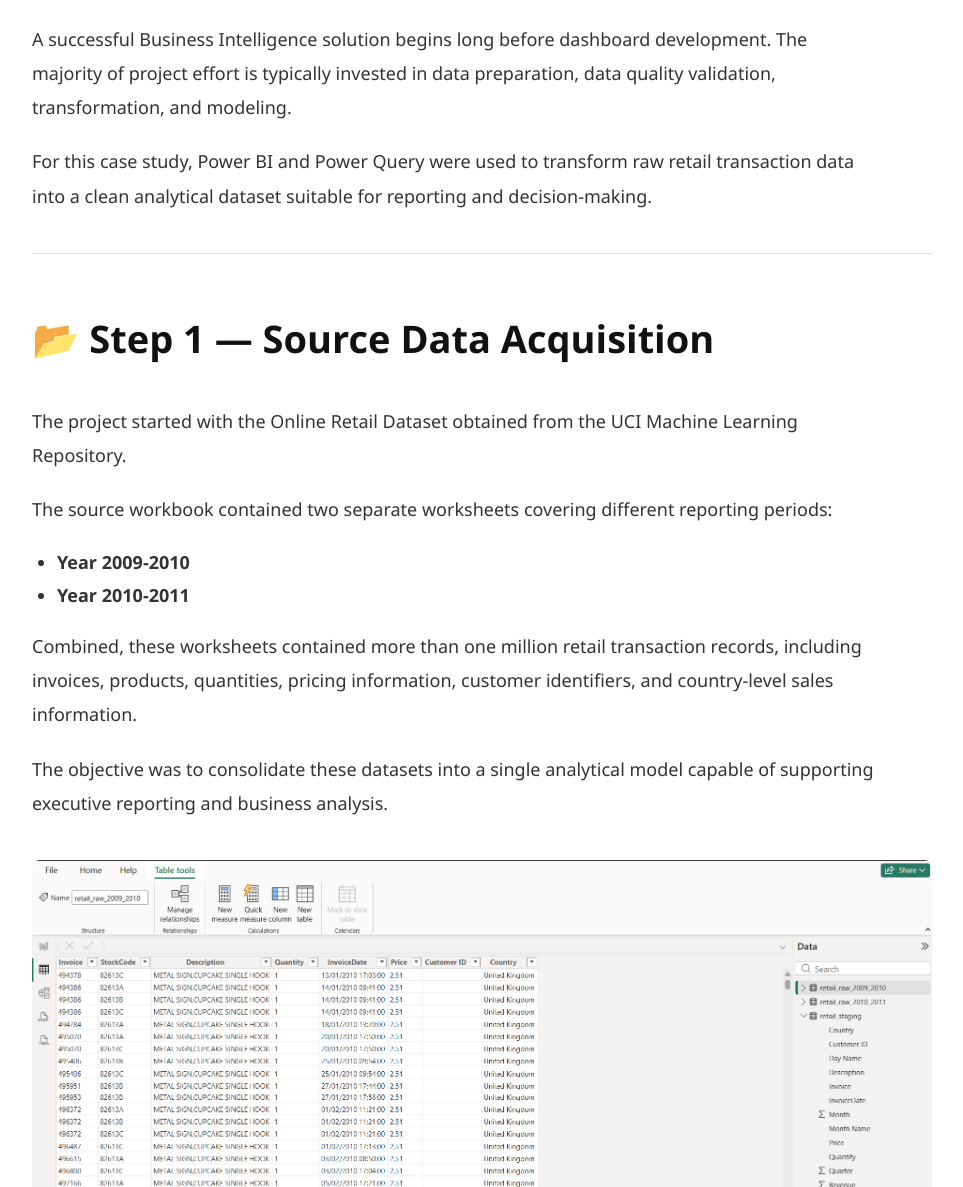
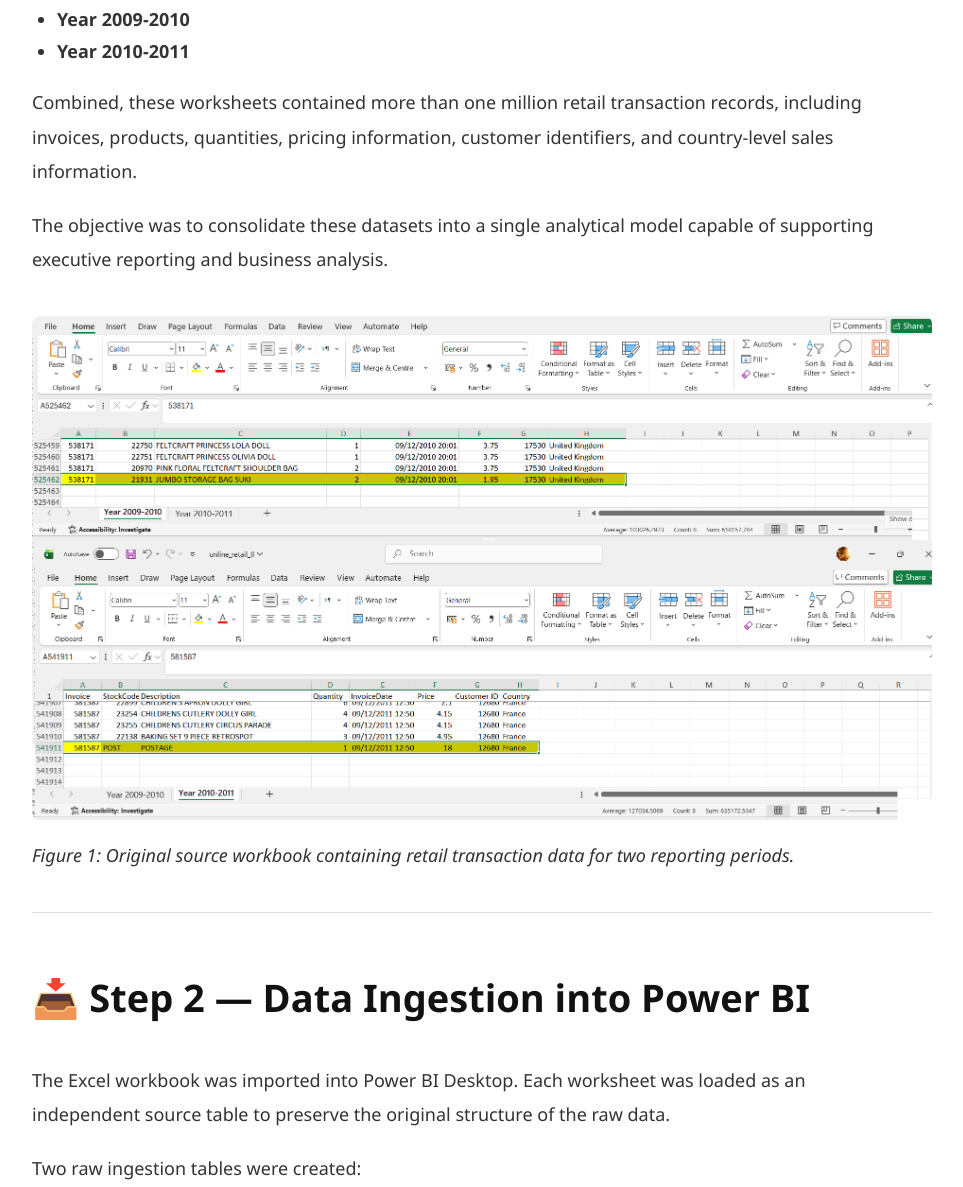
Before and after one commit to Navid-Ishaq/detleng-case-studies, a plain HTML site: page 01-retail-sales-performance-dashboard/cs-001.html in a window 1280 px wide. Shown: the part 5365-6552 px from the top of the page, without its empty margins (158-1121 px from the left). Drawn offline with Linux system fonts and the light colour scheme.

Commit message:
Update cs-001.html

```diff
--- a/01-retail-sales-performance-dashboard/cs-001.html
+++ b/01-retail-sales-performance-dashboard/cs-001.html
@@ -593,11 +593,6 @@
         source system for all subsequent ETL, modeling, and dashboard development activities.
     </p>
 
-    <img
-        src="assets/01-cs-001-source-excel-files.png"
-        alt="Source Excel Dataset"
-        style="width:100%; margin-top:20px; border-radius:8px;"
-    >
 
     <hr>
 
@@ -688,11 +683,11 @@
 capable of supporting executive reporting and business analysis.
 </p>
 
-<img
-src="assets/02-cs-001-power-query-staging.png"
-alt="Source Excel Files"
-style="width:100%; margin-top:20px; border-radius:8px;"
->
+  <img
+        src="assets/01-cs-001-source-excel-files.png"
+        alt="Source Excel Dataset"
+        style="width:100%; margin-top:20px; border-radius:8px;"
+    >
 
 <p>
 <em>
```
